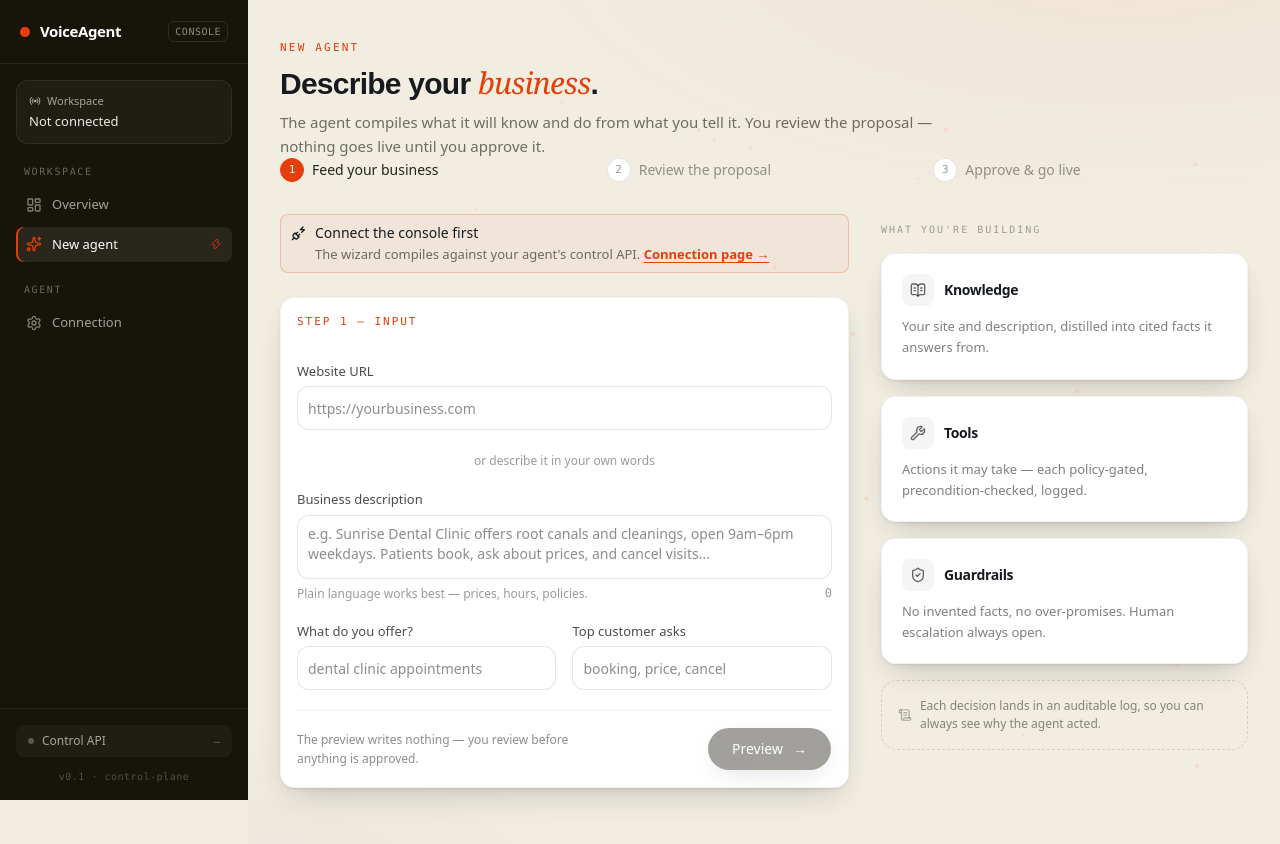
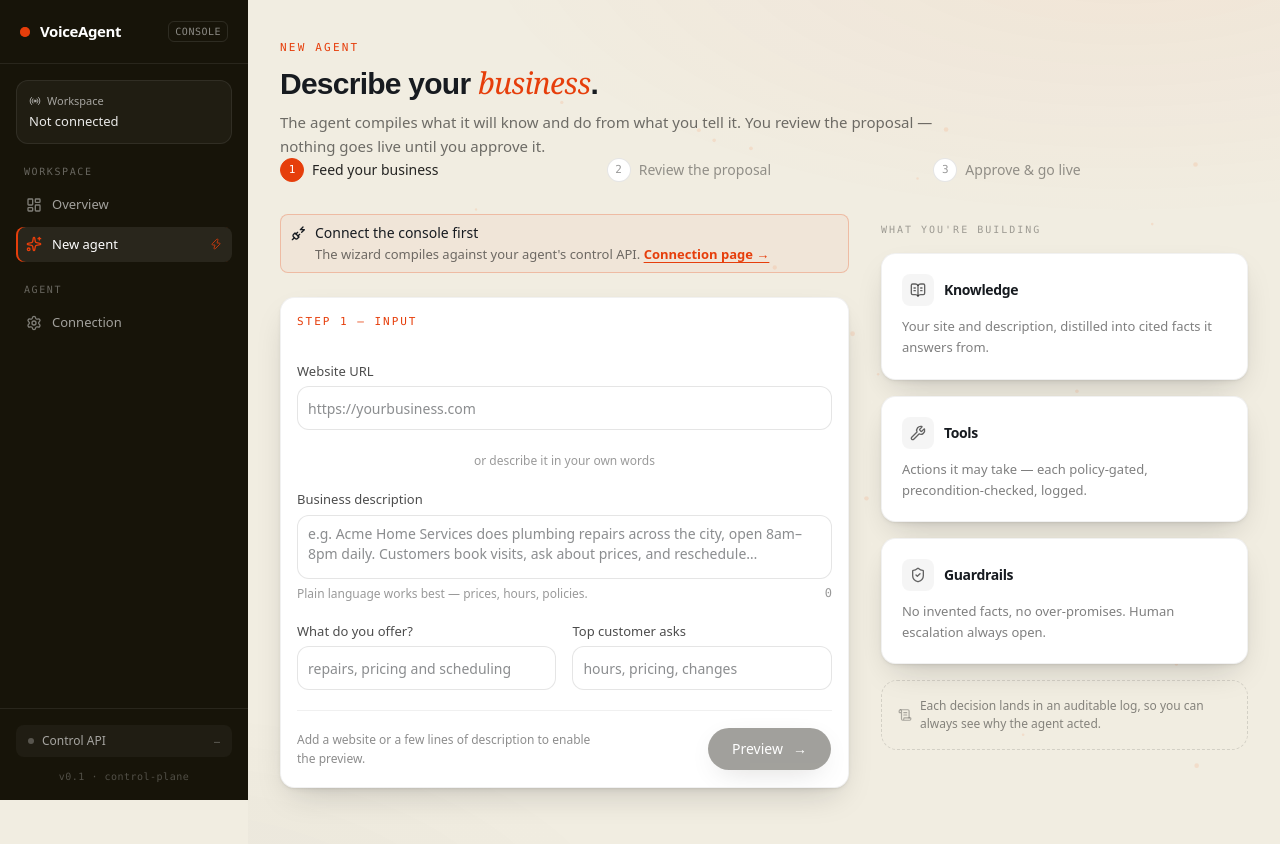
Before and after one commit to shagil786/voiceAgentDashboard, a React (Vite) app: page /onboard in a window 1280 px wide. Shown: the top 844 px of the page. Built offline with nearby package versions, Linux system fonts and the light colour scheme.

Commit message:
fix(console): distinctive reason tails, neutral examples, draft persistence, preview hint, answer a11y

```diff
--- a/src/pages/dashboard.tsx
+++ b/src/pages/dashboard.tsx
@@ -57,6 +57,17 @@
   const [scoresError, setScoresError] = useState<string | null>(null)
 
   const callKey = (c: CallRow) => `${c.conv_id}:${c.ts}`
+
+  // Decision-log reasons repeat the action ("action 'order_status' allowed by
+  // policy; ...") — strip the redundant prefix so the column shows the part
+  // that actually differs between rows.
+  function shortReason(c: CallRow) {
+    const full = (c.reasons || []).join("; ")
+    if (!full) return "—"
+    const m = full.match(/^action '([^']+)' (?:allowed|denied|escalated|challenged)[^;]*;?\s*(.*)$/)
+    if (m && m[1] === c.action) return m[2] || full
+    return full
+  }
 
   function mergeFresh(prev: Data, latest: CallRow[]): Data {
     const seen = new Set(prev.calls.map(callKey))
@@ -350,7 +361,7 @@
                       <TableCell className="font-mono text-xs">{c.conv_id}</TableCell>
                       <TableCell className="font-medium">{c.action}</TableCell>
                       <TableCell><Badge variant="outline" className={cn("font-mono text-[11px]", verdictClass(c.verdict))}>{c.verdict}</Badge></TableCell>
-                      <TableCell className="max-w-[220px] truncate pr-6 text-black/45" title={(c.reasons || []).join("; ") || "no reason recorded"}>{(c.reasons || []).join("; ") || "—"}</TableCell>
+                      <TableCell className="max-w-[220px] truncate pr-6 text-black/45" title={(c.reasons || []).join("; ") || "no reason recorded"}>{shortReason(c)}</TableCell>
                     </TableRow>
                   ))}
                 </TableBody>
--- a/src/pages/onboard.tsx
+++ b/src/pages/onboard.tsx
@@ -1,4 +1,4 @@
-import { useState } from "react"
+import { useEffect, useState } from "react"
 import { useNavigate } from "react-router-dom"
 import { Card, CardContent, CardDescription, CardHeader, CardTitle } from "@/components/ui/card"
 import { Button } from "@/components/ui/button"
@@ -34,6 +34,18 @@
 }
 
 type Stage = 1 | 2 | 3
+
+const DRAFT_KEY = "voiceagent.onboardDraft.v1"
+
+function loadDraft(): { url: string; text: string; offering: string; asks: string; answers: Record<string, string> } {
+  try {
+    const d = JSON.parse(localStorage.getItem(DRAFT_KEY) || "{}")
+    return {
+      url: d.url ?? "", text: d.text ?? "", offering: d.offering ?? "",
+      asks: d.asks ?? "", answers: d.answers ?? {},
+    }
+  } catch { return { url: "", text: "", offering: "", asks: "", answers: {} } }
+}
 const STEPS = ["Feed your business", "Review the proposal", "Approve & go live"]
 
 /** What the compiled agent produces — shown as a live rail beside the form. */
@@ -49,15 +61,21 @@
   const [busy, setBusy] = useState(false)
   const [err, setErr] = useState<string | null>(null)
 
-  const [url, setUrl] = useState("")
-  const [text, setText] = useState("")
-  const [offering, setOffering] = useState("")
-  const [asks, setAsks] = useState("")
+  // Draft persistence: a refresh or accidental navigation must not eat the
+  // wizard input. Cleared on "Start another" / successful deploy.
+  const [url, setUrl] = useState(() => loadDraft().url)
+  const [text, setText] = useState(() => loadDraft().text)
+  const [offering, setOffering] = useState(() => loadDraft().offering)
+  const [asks, setAsks] = useState(() => loadDraft().asks)
 
   const [preview, setPreview] = useState<Preview | null>(null)
   const [deploy, setDeploy] = useState<DeployResult | null>(null)
-  const [answers, setAnswers] = useState<Record<string, string>>({})
+  const [answers, setAnswers] = useState<Record<string, string>>(() => loadDraft().answers)
   const [acceptedNote, setAcceptedNote] = useState<string | null>(null)
+
+  useEffect(() => {
+    try { localStorage.setItem(DRAFT_KEY, JSON.stringify({ url, text, offering, asks, answers })) } catch { /* private mode */ }
+  }, [url, text, offering, asks, answers])
 
   const notConnected = !getConfig()
   const hasSource = Boolean(url.trim() || text.trim())
@@ -183,7 +201,7 @@
                 <div className="space-y-1.5">
                   <Label htmlFor="srcText" className="text-[13px] font-medium text-black/70">Business description</Label>
                   <Textarea id="srcText"
-                    placeholder="e.g. Sunrise Dental Clinic offers root canals and cleanings, open 9am–6pm weekdays. Patients book, ask about prices, and cancel visits…"
+                    placeholder="e.g. Acme Home Services does plumbing repairs across the city, open 8am–8pm daily. Customers book visits, ask about prices, and reschedule…"
                     value={text} onChange={(e) => setText(e.target.value)} rows={5}
                     className="resize-none rounded-xl border-black/10 bg-white shadow-none transition-all focus-visible:border-[#e63e0b] focus-visible:ring-[#e63e0b]/20" />
                   <div className="flex justify-between text-[12px] text-black/40">
@@ -194,20 +212,22 @@
                 <div className="grid gap-4 sm:grid-cols-2">
                   <div className="space-y-1.5">
                     <Label htmlFor="offering" className="text-[13px] font-medium text-black/70">What do you offer?</Label>
-                    <Input id="offering" placeholder="dental clinic appointments" value={offering}
+                    <Input id="offering" placeholder="repairs, pricing and scheduling" value={offering}
                       onChange={(e) => setOffering(e.target.value)}
                       className="h-11 rounded-xl border-black/10 bg-white shadow-none focus-visible:border-[#e63e0b] focus-visible:ring-[#e63e0b]/20" />
                   </div>
                   <div className="space-y-1.5">
                     <Label htmlFor="asks" className="text-[13px] font-medium text-black/70">Top customer asks</Label>
-                    <Input id="asks" placeholder="booking, price, cancel" value={asks}
+                    <Input id="asks" placeholder="hours, pricing, changes" value={asks}
                       onChange={(e) => setAsks(e.target.value)}
                       className="h-11 rounded-xl border-black/10 bg-white shadow-none focus-visible:border-[#e63e0b] focus-visible:ring-[#e63e0b]/20" />
                   </div>
                 </div>
-                <div className="flex items-center justify-between border-t border-black/6 pt-4">
+                <div className="flex items-center justify-between gap-4 border-t border-black/6 pt-4">
                   <p className="max-w-[55%] text-[12px] leading-relaxed text-black/45">
-                    The preview writes nothing — you review before anything is approved.
+                    {!canPreview
+                      ? "Add a website or a few lines of description to enable the preview."
+                      : "The preview writes nothing — you review before anything is approved."}
                   </p>
                   <MagneticButton strength={0.12}>
                   <Button size="lg" onClick={() => void compile()} disabled={!canPreview}
@@ -307,6 +327,7 @@
                           <p className="mt-1 font-mono text-[11px] text-black/40">e.g. {q.options.slice(0, 4).join(", ")}</p>
                         )}
                         <Input
+                          aria-label={q.prompt}
                           value={answers[q.answer_key || q.id] || ""}
                           onChange={(e) => setAnswers((a) => ({ ...a, [q.answer_key || q.id]: e.target.value }))}
                           placeholder={q.kind === "multi" ? "comma-separated" : "your answer"}
@@ -358,7 +379,11 @@
                   </div>
                 ))}
                 <div className="flex gap-3 pt-3">
-                  <Button variant="outline" onClick={() => { setStage(1); setPreview(null); setDeploy(null) }}
+                  <Button variant="outline" onClick={() => {
+                    try { localStorage.removeItem(DRAFT_KEY) } catch { /* ignore */ }
+                    setStage(1); setPreview(null); setDeploy(null)
+                    setUrl(""); setText(""); setOffering(""); setAsks(""); setAnswers({})
+                  }}
                     className="rounded-full border-black/10 hover:bg-black/5">Start another</Button>
                   {deploy.live && <Button onClick={() => nav("/")}
                     className="flex-1 rounded-full bg-[#171409] text-white hover:bg-black">Go to dashboard</Button>}
```
